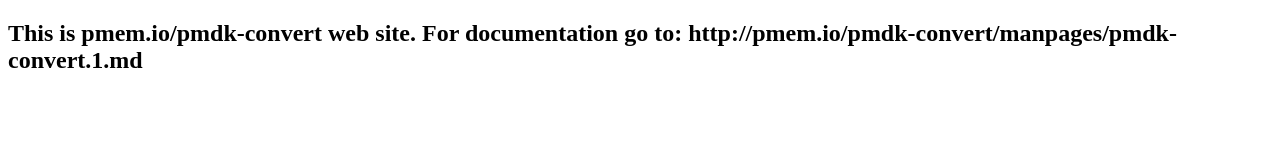
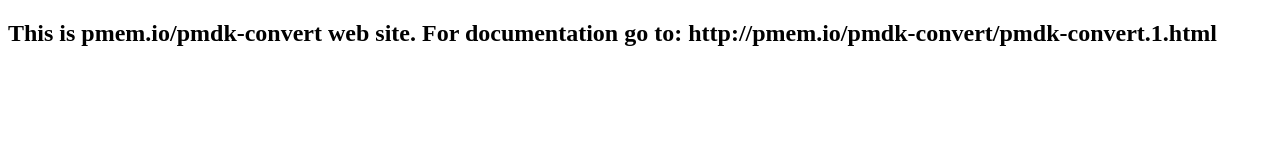
Before and after one commit to pmem/pmdk-convert, a plain HTML site: page index.html in a window 1280 px wide. Drawn offline with Linux system fonts and the light colour scheme.

Commit message:
doc: fix path to man html

```diff
--- a/index.html
+++ b/index.html
@@ -2,10 +2,10 @@
 <html>
 	<head>
 			<meta charset="utf-8">
-				<meta http-equiv="refresh" content="1; url=http://pmem.io/pmdk-convert/manpages/pmdk-convert.1.md">
+				<meta http-equiv="refresh" content="1; url=http://pmem.io/pmdk-convert/pmdk-convert.1.html">
 					<title>pmem.io</title>
 	</head>
 	<body>
-			<h2>This is pmem.io/pmdk-convert web site. For documentation go to: http://pmem.io/pmdk-convert/manpages/pmdk-convert.1.md</h2>
+			<h2>This is pmem.io/pmdk-convert web site. For documentation go to: http://pmem.io/pmdk-convert/pmdk-convert.1.html</h2>
 	</body>
 </html>
```
